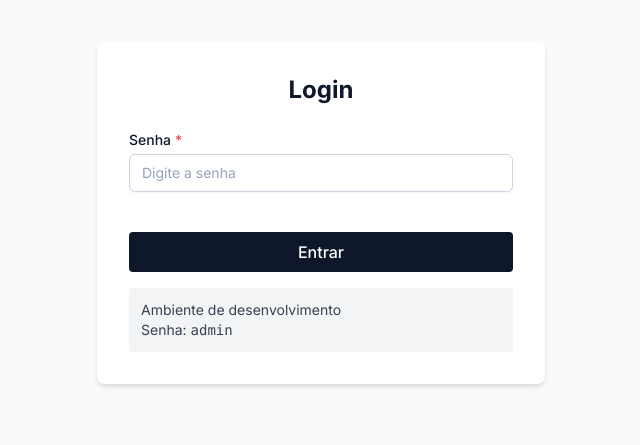
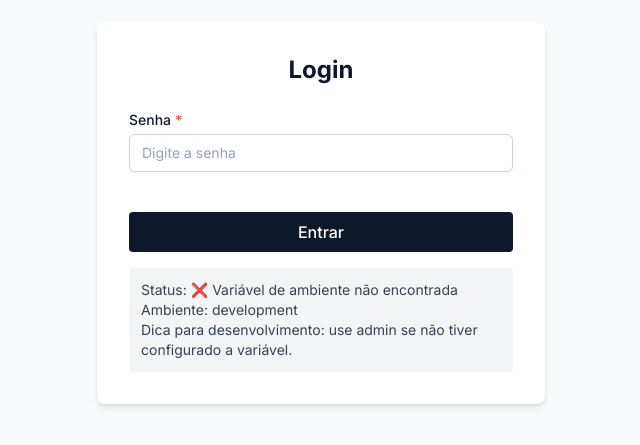
Before and after one commit to VictorDPA/gloria-barbosa-to, a Next.js app: page /login in a window 1280 px wide. Shown: the part 187-632 px from the top of the page, without its empty margins (319-959 px from the left). Built offline with nearby package versions, Linux system fonts and the light colour scheme.

Commit message:
bug: depuration mode

```diff
--- a/src/components/auth/LoginForm.tsx
+++ b/src/components/auth/LoginForm.tsx
@@ -1,7 +1,7 @@
 // src/components/auth/LoginForm.tsx
 "use client";
 
-import React, { useState } from "react";
+import React, { useState, useEffect } from "react";
 import { useRouter } from "next/navigation";
 import { Input } from "@/components/ui/Input";
 import { Button } from "@/components/ui/Button";
@@ -11,8 +11,20 @@ export const LoginForm: React.FC = () => {
   const [password, setPassword] = useState("");
   const [error, setError] = useState("");
   const [loading, setLoading] = useState(false);
+  const [envStatus, setEnvStatus] = useState<string>("Verificando...");
   const router = useRouter();
   const setAuthenticated = useAnamneseStore((state) => state.setAuthenticated);
+
+  useEffect(() => {
+    // Verifica se a variável de ambiente está disponível (sem mostrar o valor real)
+    const envVarExists =
+      typeof process.env.NEXT_PUBLIC_AUTH_PASSWORD === "string";
+    setEnvStatus(
+      envVarExists
+        ? "✅ Variável de ambiente detectada"
+        : "❌ Variável de ambiente não encontrada"
+    );
+  }, []);
 
   const handleSubmit = async (e: React.FormEvent) => {
     e.preventDefault();
@@ -20,8 +32,8 @@ export const LoginForm: React.FC = () => {
     setError("");
 
     try {
-      // Usar a variável de ambiente em vez de valor hardcoded
-      const correctPassword = process.env.NEXT_PUBLIC_AUTH_PASSWORD;
+      // Verificação de fallback para garantir que funcione
+      const correctPassword = process.env.NEXT_PUBLIC_AUTH_PASSWORD || "admin";
 
       if (password === correctPassword) {
         // Define o estado de autenticação
@@ -73,15 +85,105 @@ export const LoginForm: React.FC = () => {
         </Button>
       </form>
 
-      {process.env.NODE_ENV === "development" && (
-        <div className="mt-4 p-3 bg-gray-100 rounded text-sm">
-          <p className="text-gray-700">Ambiente de desenvolvimento</p>
+      <div className="mt-4 p-3 bg-gray-100 rounded text-sm">
+        <p className="text-gray-700">Status: {envStatus}</p>
+        <p className="text-gray-700">
+          Ambiente: {process.env.NODE_ENV || "não detectado"}
+        </p>
+        {process.env.NODE_ENV === "development" && (
           <p className="text-gray-700">
-            Senha:{" "}
-            <code>{process.env.NEXT_PUBLIC_AUTH_PASSWORD || "admin"}</code>
+            Dica para desenvolvimento: use admin se não tiver configurado a
+            variável.
           </p>
-        </div>
-      )}
+        )}
+      </div>
     </div>
   );
 };
+
+// "use client";
+
+// import React, { useState } from "react";
+// import { useRouter } from "next/navigation";
+// import { Input } from "@/components/ui/Input";
+// import { Button } from "@/components/ui/Button";
+// import { useAnamneseStore } from "@/lib/store";
+
+// export const LoginForm: React.FC = () => {
+//   const [password, setPassword] = useState("");
+//   const [error, setError] = useState("");
+//   const [loading, setLoading] = useState(false);
+//   const router = useRouter();
+//   const setAuthenticated = useAnamneseStore((state) => state.setAuthenticated);
+
+//   const handleSubmit = async (e: React.FormEvent) => {
+//     e.preventDefault();
+//     setLoading(true);
+//     setError("");
+
+//     try {
+//       // Usar a variável de ambiente em vez de valor hardcoded
+//       const correctPassword = process.env.NEXT_PUBLIC_AUTH_PASSWORD;
+
+//       if (password === correctPassword) {
+//         // Define o estado de autenticação
+//         setAuthenticated(true);
+
+//         // Armazena diretamente no localStorage para garantir
+//         localStorage.setItem("auth-state", "true");
+
+//         // Navega para o dashboard
+//         router.push("/dashboard");
+//       } else {
+//         setError("Senha incorreta");
+//       }
+//     } catch (err) {
+//       setError("Erro ao fazer login. Tente novamente.");
+//       console.error(err);
+//     } finally {
+//       setLoading(false);
+//     }
+//   };
+
+//   return (
+//     <div className="w-full max-w-md mx-auto bg-white rounded-lg shadow-md p-6 md:p-8">
+//       <h1 className="text-2xl font-bold text-slate-900 text-center mb-6">
+//         Login
+//       </h1>
+
+//       <form onSubmit={handleSubmit}>
+//         <Input
+//           id="password"
+//           type="password"
+//           label="Senha"
+//           placeholder="Digite a senha"
+//           value={password}
+//           onChange={(e) => setPassword(e.target.value)}
+//           required
+//           fullWidth
+//           error={error}
+//           className="mb-6"
+//         />
+
+//         <Button
+//           type="submit"
+//           variant="primary"
+//           className="w-full"
+//           disabled={loading}
+//         >
+//           {loading ? "Carregando..." : "Entrar"}
+//         </Button>
+//       </form>
+
+//       {process.env.NODE_ENV === "development" && (
+//         <div className="mt-4 p-3 bg-gray-100 rounded text-sm">
+//           <p className="text-gray-700">Ambiente de desenvolvimento</p>
+//           <p className="text-gray-700">
+//             Senha:{" "}
+//             <code>{process.env.NEXT_PUBLIC_AUTH_PASSWORD || "admin"}</code>
+//           </p>
+//         </div>
+//       )}
+//     </div>
+//   );
+// };
```
